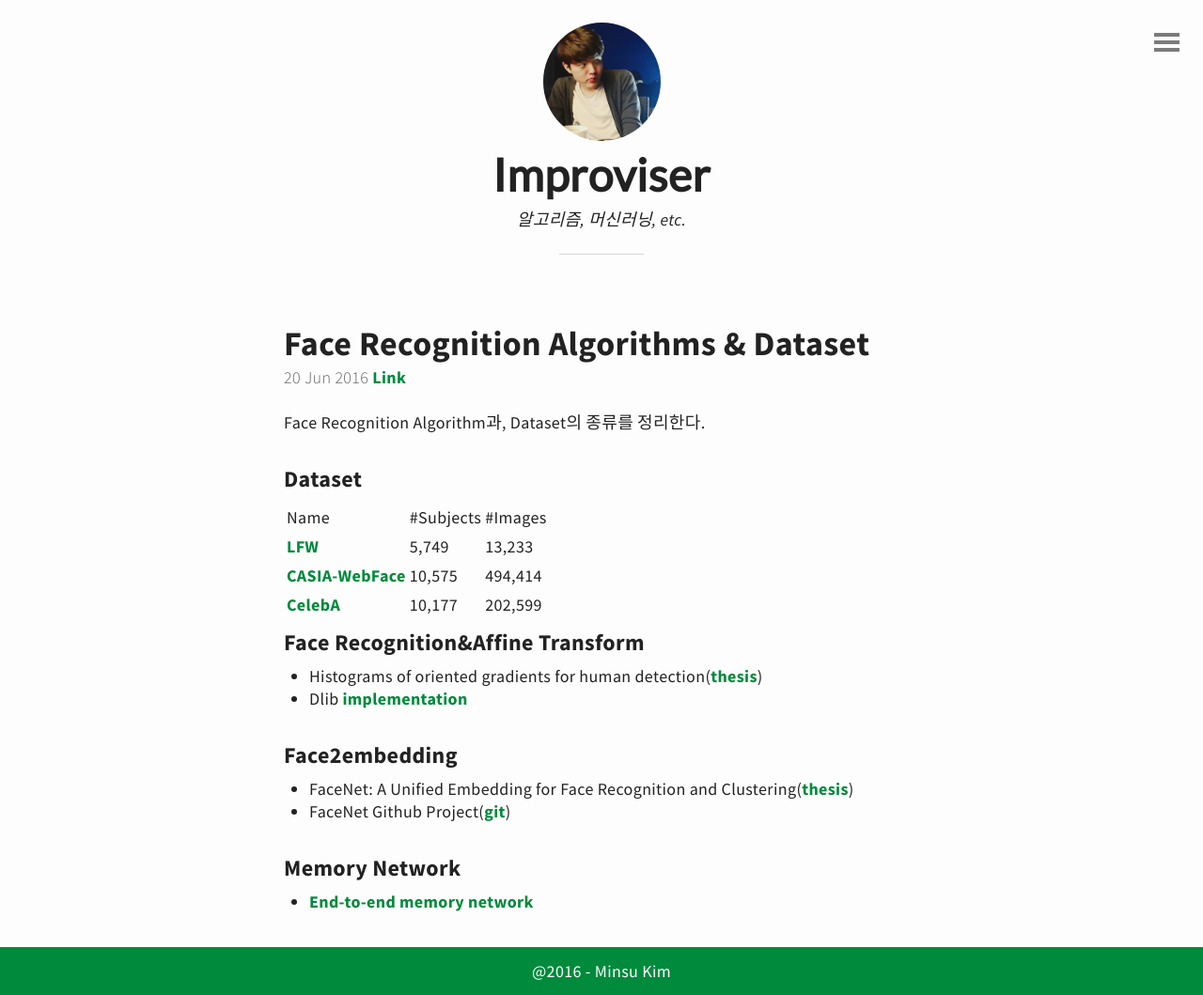
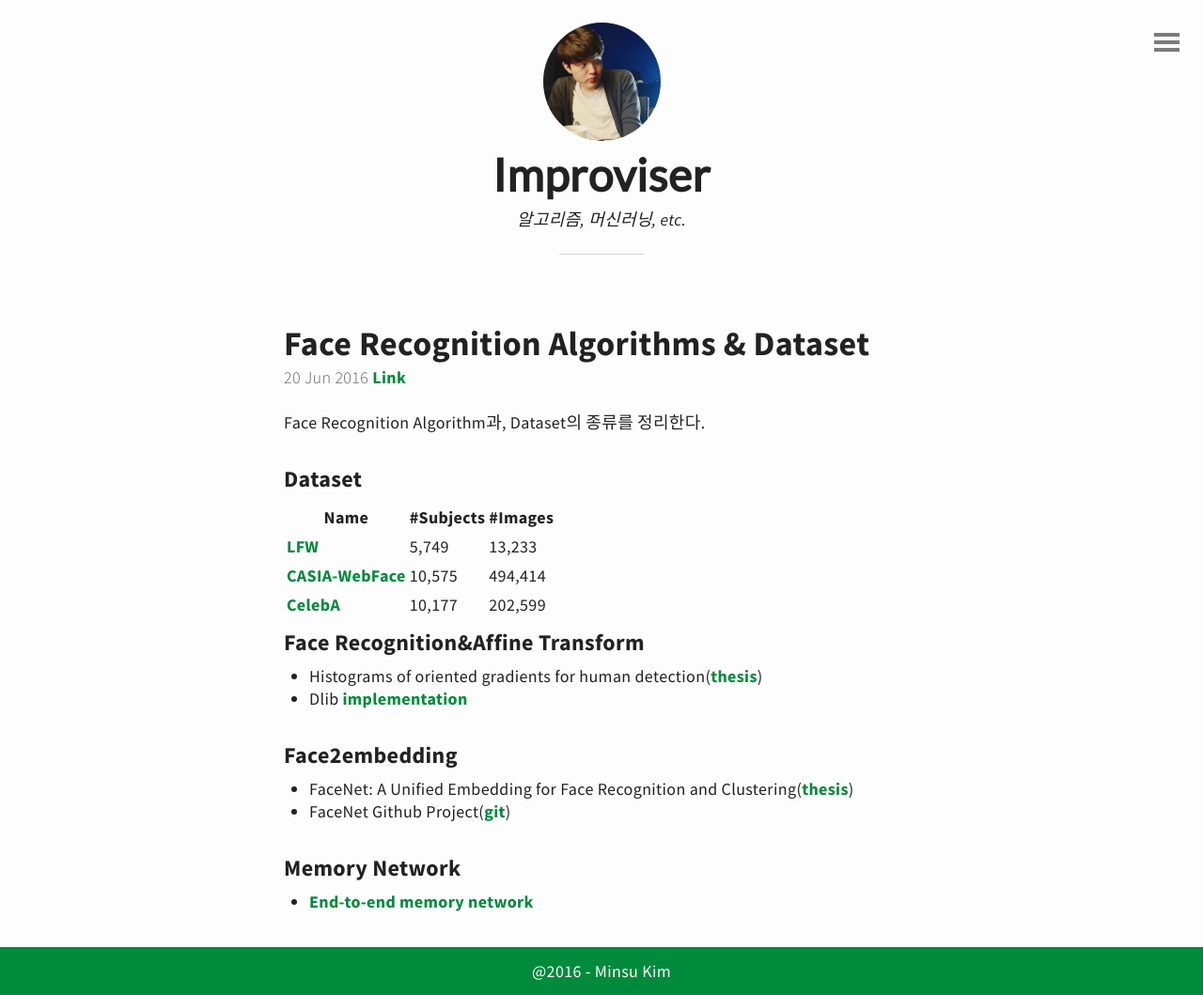
Before and after one commit to minsuu/minsuu.github.io, a Jekyll site: the page built from _posts/2016-06-20-face.markdown, in a window 1280 px wide. Shown: the whole page at 94% size. Built offline with Jekyll 4.4.1, drawn with Linux system fonts in a browser that asks for light colours; some web fonts are replaced; Markdown is read by kramdown in place of the engine named in the settings; comment, search, counter and statistics services are not loaded.

Commit message:
2016-07-06 01:39:50 AM autoupdate

```diff
--- a/_posts/2016-06-20-face.markdown
+++ b/_posts/2016-06-20-face.markdown
@@ -6,10 +6,11 @@ Face Recognition Algorithm과, Dataset의 종류를 정리한다.
 
 ### Dataset
 
-| Name | #Subjects | #Images
-| [LFW](http://vis-www.cs.umass.edu/lfw/index.html) | 5,749 | 13,233
-| [CASIA-WebFace](http://www.cbsr.ia.ac.cn/english/CASIA-WebFace-Database.html) | 10,575 | 494,414
-| [CelebA](http://mmlab.ie.cuhk.edu.hk/projects/CelebA.html) | 10,177 |202,599
+| Name | #Subjects | #Images |
+|-|-|-|
+| [LFW](http://vis-www.cs.umass.edu/lfw/index.html) | 5,749 | 13,233 |
+| [CASIA-WebFace](http://www.cbsr.ia.ac.cn/english/CASIA-WebFace-Database.html) | 10,575 | 494,414 |
+| [CelebA](http://mmlab.ie.cuhk.edu.hk/projects/CelebA.html) | 10,177 |202,599 |
 
 ### Face Recognition&Affine Transform
 - Histograms of oriented gradients for human detection([thesis](http://ieeexplore.ieee.org/xpls/abs_all.jsp?arnumber=1467360&tag=1))
```
